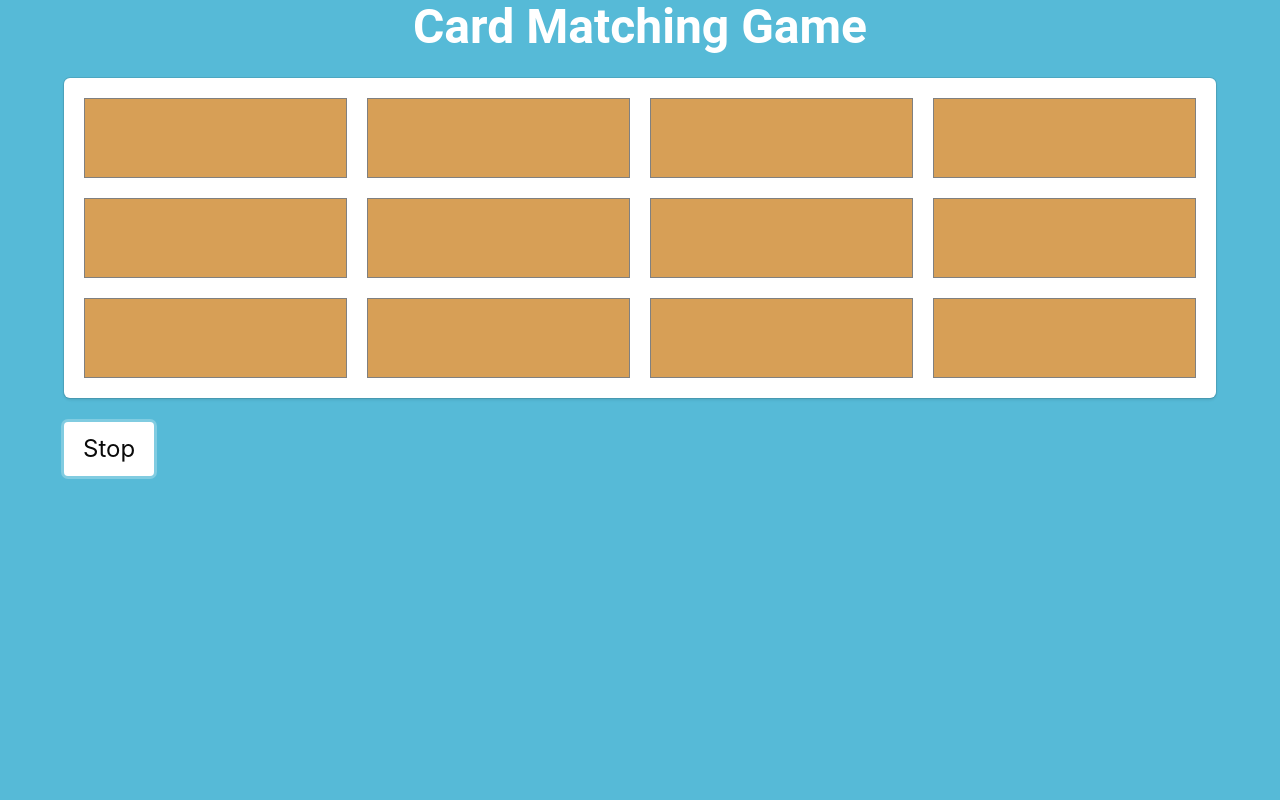
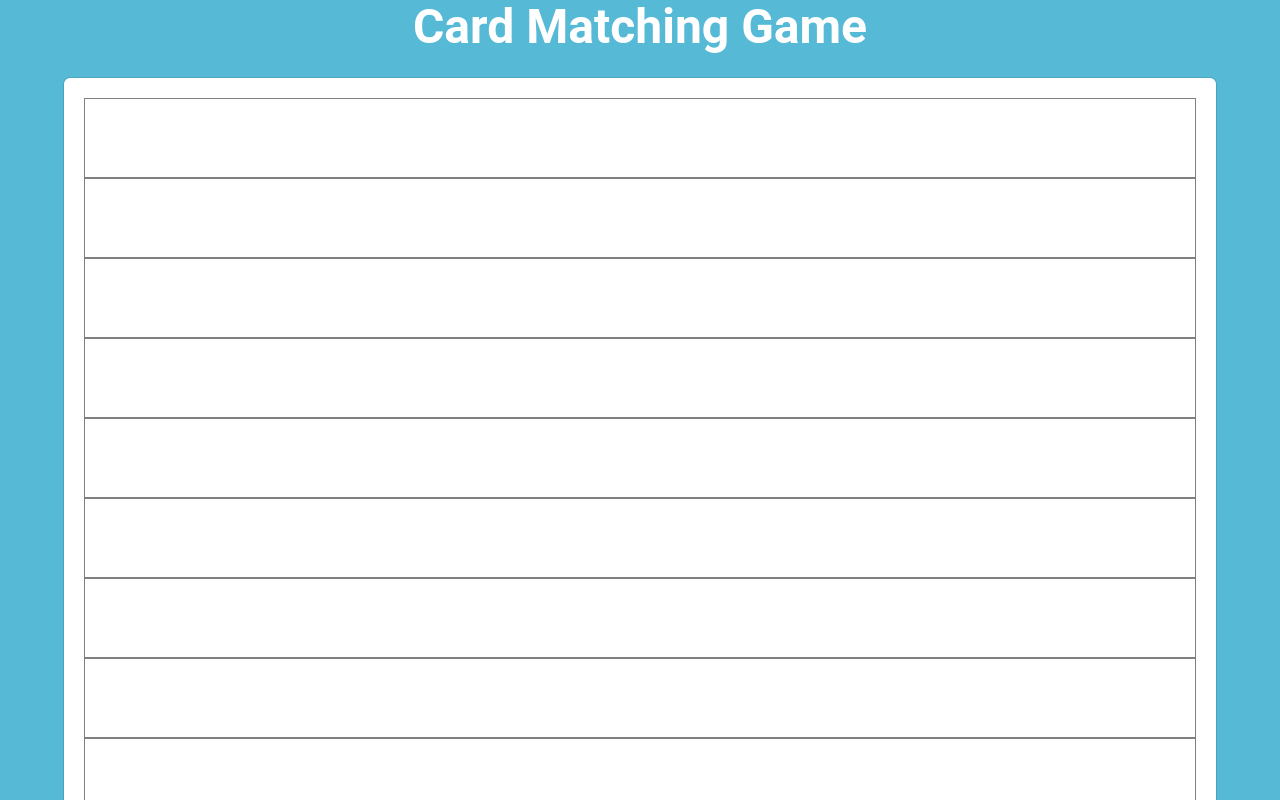
Before and after one commit to denibulkashvili/card-matching-game, a React (Create React App) app in the folder card-matching-game/: page / in a window 1280 px wide. Both pictures are taken after a click on the button "Start". Shown: the top 800 px of the page. Built offline with nearby package versions, Linux system fonts and the light colour scheme.

Commit message:
Rewritten logic of running the game/flipping cards and passing data

```diff
--- a/card-matching-game/src/App.js
+++ b/card-matching-game/src/App.js
@@ -1,79 +1,152 @@
 import React, { Component } from 'react';
-import Button from './components/ButtonReusable';
-import DisplayGrid from './components/DisplayGrid';
+import Button from './components/Button';
+import Card from './components/CardReusable';
 
+const vocabList = [
+  'colorful macaw', 'plain egret', 'dangerous jaguar',
+  'friendly river dolphin', 'energetic spider monkey', 'calm sloth',
+  'colorful macaw', 'plain egret', 'dangerous jaguar',
+  'friendly river dolphin', 'energetic spider monkey', 'calm sloth'
+];
 
-const gameState = {
-  Stopped: 0,
-  Running: 1,
-  Finished: 2
-}
 class App extends Component {
   constructor(props) {
     super(props);
     this.state = {
-      gameState: gameState.Stopped,
+      isGameRunning: false,
+      cards: vocabList,
+      matchedCards: [],
+      flippedCards: [],
+      clickedCard: ''
     };
+    this.toggleGame = this.toggleGame.bind(this);
+    this.compareCards = this.compareCards.bind(this);
   }
 
-  get gameStateName() {
-    const currentGameState = this.state.gameState;
-    switch(currentGameState) {
-      case 0:
-        return 'Stopped';
-      case 1:
-        return 'Running';
-      case 2:
-        return 'Finished';
-      default:
-        return '';
-    }
+  toggleGame() {
+    const isCurrentlyRunning = this.state.isGameRunning;
+    this.setState({
+      isGameRunning: !(isCurrentlyRunning),
+      // reset states
+      matchedCards: [],
+      flippedCards: [],
+      clickedCard: ''
+    }, () => { //optional callback parameter
+      console.log(`The game is now ${this.state.isGameRunning ? 'running' : 'stopped'}`);
+    });
+
   }
 
   get buttonLabel() {
-    const gameStateName = this.gameStateName;
-    if (gameStateName === 'Running') {
-      return 'Stop';
+    return this.state.isGameRunning ? 'Stop' : 'Start';
   }
-    else {
-      return 'Start';
+
+  isCardFlipped = (word) => {
+    const count = this.state.flippedCards.length;
+    if (count !== 0) {
+      for(let i=0; i<count; i++) {
+        if(this.state.flippedCards[i]===word) {
+          return true;
         }
       }
+    }
+    return false;
+  }
 
-  changeGameState = () => {
-    const gameStateName = this.gameStateName;
-    if (gameStateName==='Running') {
-      this.setState({
-        gameState: gameState.Stopped
+  get cardsFacedFront() {
+    return [...this.state.flippedCards, ...this.state.matchedCards];
+  }
+
+  isCardFrontSide = (word) => {
+    const list = this.cardsFacedFront;
+    console.log(`Word is front side: ${word}`);
+    const count = list.length;
+    if (count !== 0) {
+      for(let i=0; i<count; i++) {
+        if(list[i]===word) {
+          return true;
+        }
+      }
+    }
+    return false;
+  }
+
+  compareCards(card1, card2) {
+    return card1 === card2;
+  }
+
+  flipCard = (word) => {
+    this.setState({clickedCard: word});
+    this.setState(state => {
+      const flippedCards = state.flippedCards.concat(state.clickedCard);
+      return {
+        flippedCards,
+        clickedCard: ''
+      };
+    }, () => {
+      console.log(`The card is added to flippedCards: ${this.state.flippedCards}`);
+      if (this.state.flippedCards.length === 2) {
+        const isFlippedCardsMatch = this.compareCards(...this.state.flippedCards);
+        if (isFlippedCardsMatch) {
+          this.setState(state =>{
+            const matchedCards = state.matchedCards.concat(...state.flippedCards);
+            return {
+              matchedCards,
+              flippedCards: [],
+              clickedCard: ''
+            };
+          }, () => {
+            console.log(`The cards are added to matchedCards: ${this.state.matchedCards}`);
           });
         }
         else {
           this.setState({
-        gameState: gameState.Running
+            flippedCards: [],
+            clickedCard: ''
+          }, () => {
+            console.log('No match!');
           });
         }
-    console.log(`gameStateName changed to ${gameStateName}.`)
+      }
+    });
   }
 
+  get renderCards() {
+    return (
+      this.state.cards.map((word, index) => {
+        return (<Card
+          key={index}
+          word={word}
+          flipCard={this.flipCard}
+          isCardFrontSide={this.isCardFrontSide(word)}
+          />
+        );
+      })
+    );
+  }
 
+  get renderedDisplay() {
+    if (this.state.isGameRunning) {
+      return (
+        <div id="display">
+          {this.renderCards}
+        </div>
+      );
+    }
+    else {
+      return <div id="display">Press Start to run the game!</div>;
+    }
+  }
 
   render() {
-    let display;
-    if (this.gameStateName === 'Running') {
-      display = <DisplayGrid gameStateName={this.gameStateName} />
-    }
-    else {
-      display = <div id="display">Press Start to run the game!</div>
-    }
-
     return (
       <div className="App">
         <div className="container">
           <h1 className="title is-1 content has-text-white has-text-centered">Card Matching Game</h1>
           <div className="box">
-            {display}
+            {this.renderedDisplay}
           </div>
-          <Button buttonLabel={this.buttonLabel} handleClick={this.changeGameState} />
+          <Button buttonLabel={this.buttonLabel} handleClick={this.toggleGame} />
         </div>
       </div>
     );
--- a/card-matching-game/src/components/CardReusable.jsx
+++ b/card-matching-game/src/components/CardReusable.jsx
@@ -1,37 +1,16 @@
-import React, {Component} from 'react'
+import React, { Component } from 'react'
 
-export default class Card extends Component {
-  constructor(props) {
-    super(props);
-    this.state = {
-      isCardUncovered: false,
-      cardState: 'hidden'
-    }
-    this.handleClick = this.handleClick.bind(this);
-  }
-
-  handleClick() {
-    this.setState(prevState => ({
-      isCardUncovered: !prevState.isCardUncovered
-    }));
-    console.log(`Card is now ${this.state.isCardUncovered ? 'uncovered' : 'covered'}`);
-  }
+class Card extends Component {
 
   render() {
     return (
-      <div className={
-             `single-card
-             has-text-centered
-             ${this.state.isCardUncovered ? "card-front" : "card-back"}`
-           }
-           onClick={this.handleClick}
-      >
-       {this.state.isCardUncovered ? this.props.name : ""}
+      <div
+        className={`single-card has-text-centered`}
+        onClick={() => this.props.flipCard(this.props.word)} >
+        {this.props.isCardFrontSide ? this.props.word : ''}
       </div>
+    );
+  }
+}
 
-
-
-    )
-  }
-
-}
+export default Card;
--- a/card-matching-game/src/components/DisplayGrid.jsx
+++ /dev/null
@@ -1,39 +0,0 @@
-import React, { Component } from 'react';
-import Card from './CardReusable';
-
-const vocab = ['chocolate', 'candy', 'present', 'card', 'baloon', 'cake'];
-
-export default class DisplayGrid extends Component {
-
-  doubleVocabSize = (arr) => {
-    const duplicateArr = [...arr];
-    const newArr = arr.concat(duplicateArr);
-    return newArr;
-  }
-  shuffleVocab = (arr) => {
-    for (let i = arr.length - 1; i > 0; i--) {
-      let j = Math.floor(Math.random() * (i + 1));
-      let temp = arr[i];
-      arr[i] = arr[j];
-      arr[j] = temp;
-    }
-  }
-  newVocab = this.doubleVocabSize(vocab);
-  shuffledVocab = this.shuffleVocab(this.newVocab);
-
-
-  handleChange = () => {
-    return true;
-  }
-
-  render() {
-    return (
-      <div className="display-grid">
-        {this.newVocab.map(card => (
-              <Card name={card} onChange={this.handleChange} />
-        ))}
-      </div>
-    );
-  }
-
-}
```
Also changed, not shown: card-matching-game/src/components/Button.jsx (renamed from card-matching-game/src/components/ButtonReusable.jsx), 1 other file (tests, documents, lock files or other folders). Lines whose indentation alone changed are shown as unchanged.
